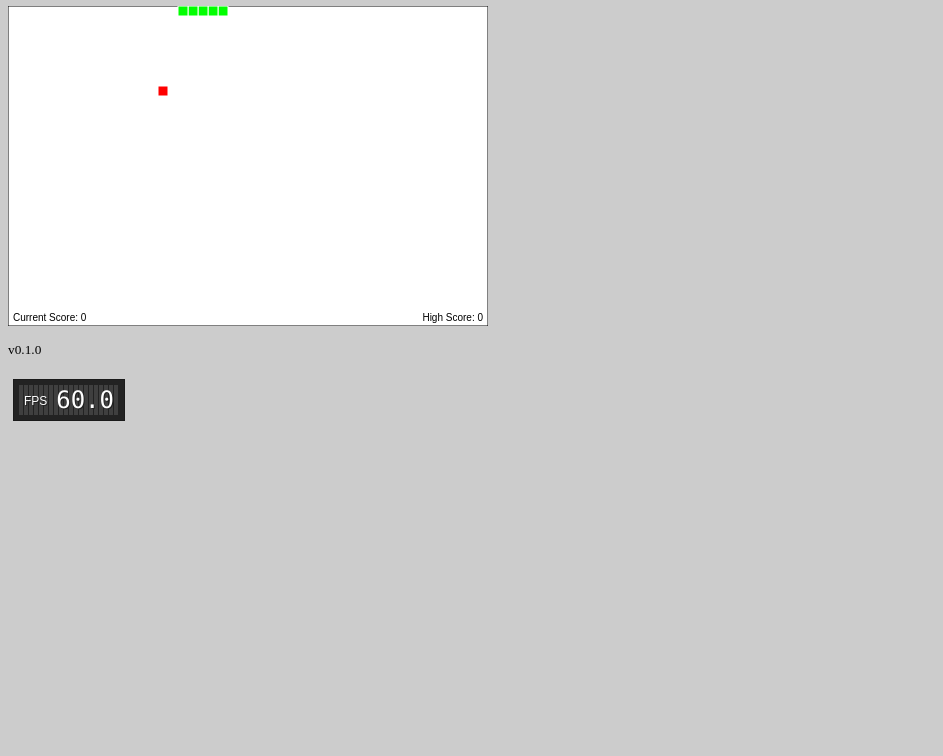
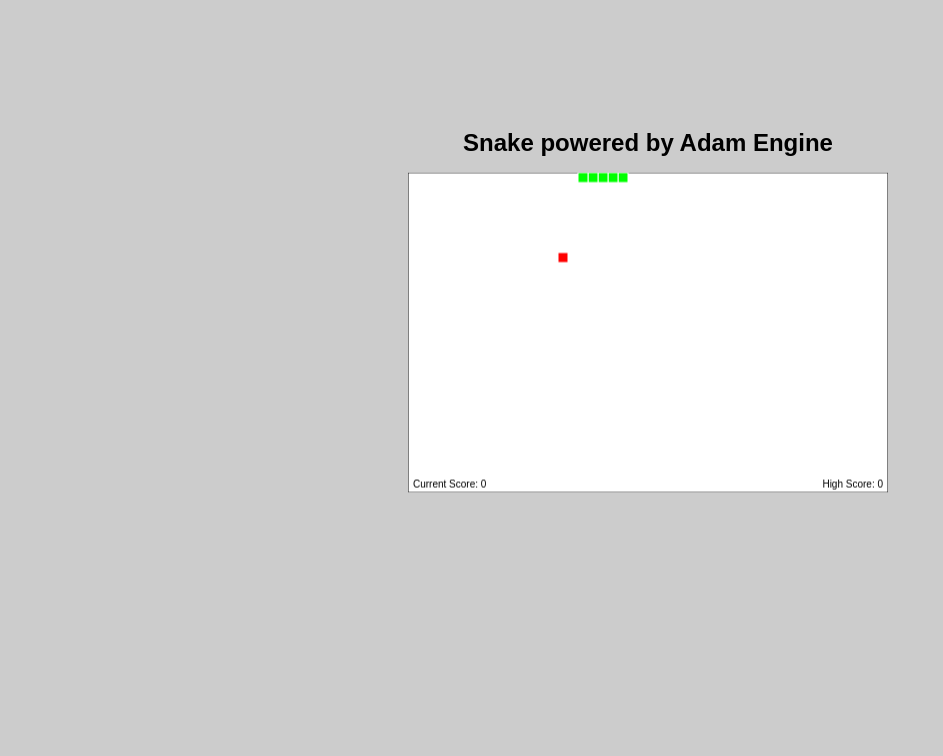
Before and after one commit to mattlean/adam-engine, a website: page src/newloop/index.html in a window 1280 px wide. Shown: the part 60-816 px from the top of the page, without its empty margins (0-943 px from the left). Drawn offline with Linux system fonts and the light colour scheme.

Commit message:
Update Snake for demo purposes

```diff
--- a/src/newloop/index.html
+++ b/src/newloop/index.html
@@ -2,17 +2,20 @@
 <head>
 	<title>Snake - Adam Engine Example</title>
 	<style>
-		body { background-color: #ccc; }
+		body { background-color: #ccc; font-family: sans-serif; }
+		h1 { font-size: 1.5em; }
+		#wrap { width: 100vw; height: 100vh; display: flex; justify-content: center; align-items: center; flex-direction: column; transform: translateY(-2.84em) }
 	</style>
 </head>
 <body>
-	<h1>Snake powered by Adam Engine</h1>
-	<canvas id="canvas" width="480" height="320">
-		Please use a modern browser with JavaScript enabled to play the game!
-		Canvas is not supported on your current browser.
-	</canvas>
-	<p><small>v0.1.0</small></p>
-	<script src="fpsmeter.js"></script>
+	<div id="wrap">
+		<h1>Snake powered by Adam Engine</h1>
+		<canvas id="canvas" width="480" height="320">
+			Please use a modern browser with JavaScript enabled to play the game!
+			Canvas is not supported on your current browser.
+		</canvas>
+	</div>
+	<!-- <script src="fpsmeter.js"></script> -->
 	<script src="snake.js"></script>
 </body>
 </html>
--- a/src/newloop/snake.js
+++ b/src/newloop/snake.js
@@ -111,7 +111,7 @@ var canvas = document.getElementById('canvas');
 		}
 	};
 
-var meter = new FPSMeter({ graph: true, position: 'relative', width: 100 });
+// var meter = new FPSMeter({ graph: true, position: 'relative', width: 100 });
 
 /*
  * UPDATING
@@ -185,7 +185,7 @@ var now,
 	step = 1 / FPS;
 
 function main_loop() {
-	meter.tickStart();
+	// meter.tickStart();
 	now = window.performance.now();
 	dt = dt + (now - last) / 1000;
 
@@ -198,7 +198,7 @@ function main_loop() {
 
 	last = now;
 	requestAnimationFrame(main_loop); //request next frame
-	meter.tick();
+	// meter.tick();
 }
 
 game_start();
```
